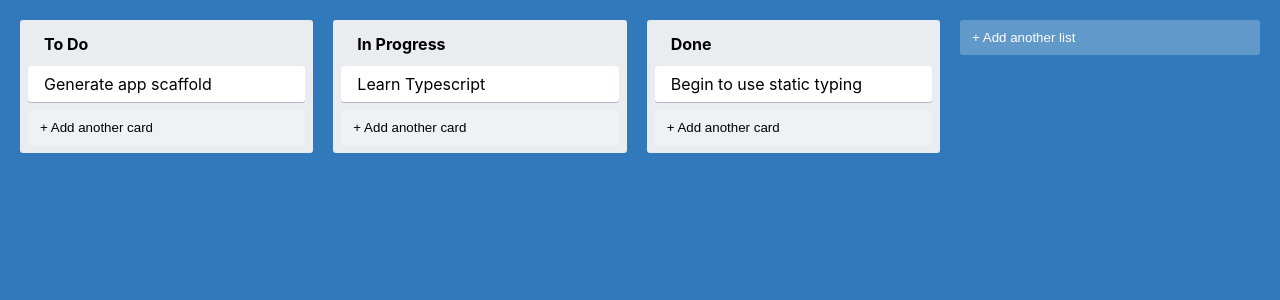
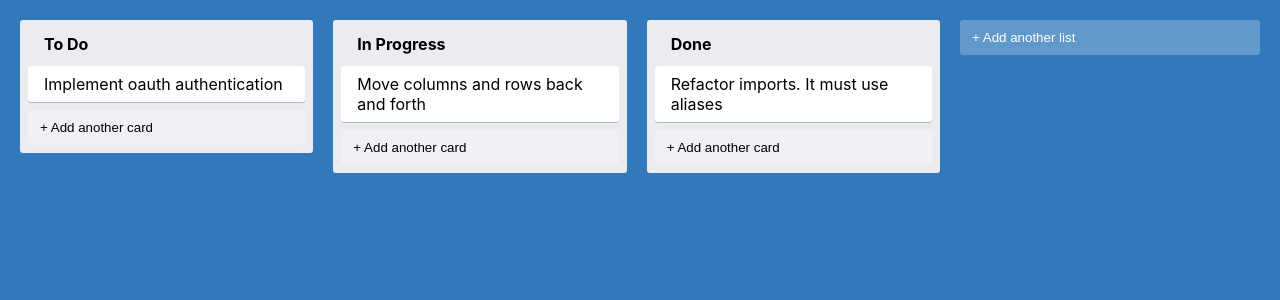
Before and after one commit to jjppsia/trabaho-board, a React (Vite) app: page / in a window 1280 px wide. Shown: the top 300 px of the page. Built offline with nearby package versions, Linux system fonts and the light colour scheme.

Commit message:
chore: update dummy data for lists

```diff
--- a/src/state/app-state-context.tsx
+++ b/src/state/app-state-context.tsx
@@ -15,17 +15,17 @@ const appData: AppState = {
     {
       id: '1',
       text: 'To Do',
-      tasks: [{ id: 'c0', text: 'Generate app scaffold' }],
+      tasks: [{ id: 'c0', text: 'Implement oauth authentication' }],
     },
     {
       id: '2',
       text: 'In Progress',
-      tasks: [{ id: 'c1', text: 'Learn Typescript' }],
+      tasks: [{ id: 'c1', text: 'Move columns and rows back and forth' }],
     },
     {
       id: '3',
       text: 'Done',
-      tasks: [{ id: 'c2', text: 'Begin to use static typing' }],
+      tasks: [{ id: 'c2', text: 'Refactor imports. It must use aliases' }],
     },
   ],
   draggedItem: null,
```
